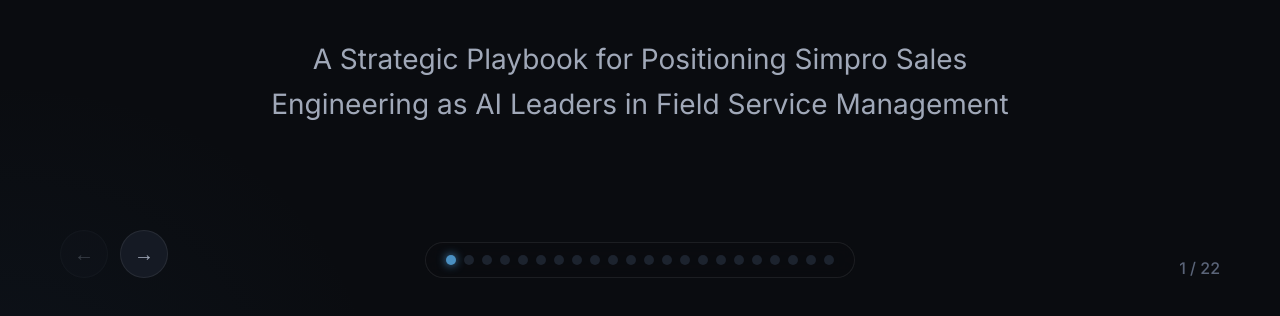
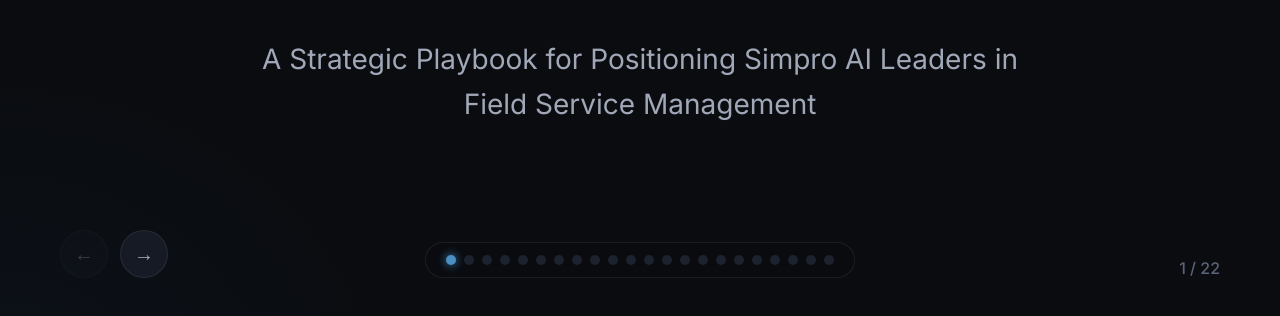
Before and after one commit to fatoldnerd/se-led-ai-transformation, a plain HTML site: page index.html in a window 1280 px wide. Shown: the part 482-798 px from the top of the page. Drawn offline with Linux system fonts and the light colour scheme.

Commit message:
Update subtitle for AI Leaders positioning

```diff
--- a/index.html
+++ b/index.html
@@ -1146,7 +1146,7 @@
                 <span class="label">Strategic Initiative</span>
                 <h1 class="hero gradient">Simpro Sales Engineer Led AI Transformation</h1>
                 <p class="subtitle">From Task Force to Center of Excellence</p>
-                <p class="large">A Strategic Playbook for Positioning Simpro Sales Engineering as AI Leaders in Field Service Management</p>
+                <p class="large">A Strategic Playbook for Positioning Simpro AI Leaders in Field Service Management</p>
             </div>
         </div>
 
```
